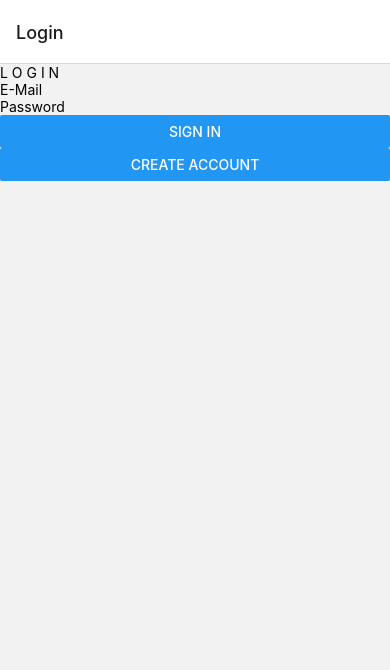
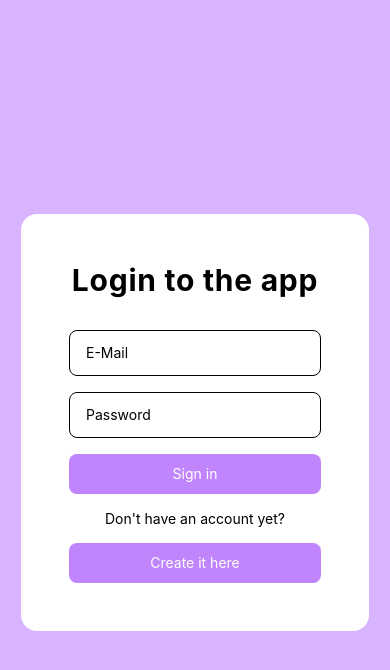
Before and after one commit to zuzakula/zodiac-match-app, a React Native app: screen /Login in a window 390 px wide. Shown: the top 670 px of the page. Built offline with nearby package versions, Linux system fonts and the light colour scheme; no server answers; what expo-web-browser would draw is missing.

Commit message:
feat: tailwind and styling

```diff
--- a/App.tsx
+++ b/App.tsx
@@ -10,16 +10,6 @@ import HomeScreen from "./screens/HomeScreen";
 WebBrowser.maybeCompleteAuthSession();
 
 const Stack = createNativeStackNavigator();
-
-const InsideStack = createNativeStackNavigator();
-
-const InsideLayout = () => {
-  return (
-    <InsideStack.Navigator>
-      <InsideStack.Screen name="Home screen" component={HomeScreen} />
-    </InsideStack.Navigator>
-  );
-};
 
 export default function App() {
   const [user, setUser] = useState<any>(null);
@@ -35,15 +25,15 @@ export default function App() {
       <Stack.Navigator initialRouteName="Login">
         {user ? (
           <Stack.Screen
-            name="Inside"
-            component={InsideLayout}
+            name="Home"
+            component={HomeScreen}
             options={{ headerShown: false }}
           ></Stack.Screen>
         ) : (
           <Stack.Screen
             name="Login"
             component={LoginScreen}
-            // options={{ headerShown: false }}
+            options={{ headerShown: false }}
           />
         )}
       </Stack.Navigator>
--- a/babel.config.js
+++ b/babel.config.js
@@ -1,7 +1,7 @@
-module.exports = function(api) {
+module.exports = function (api) {
   api.cache(true);
   return {
-    presets: ['babel-preset-expo'],
+    presets: ["babel-preset-expo"],
     plugins: [
       [
         "module:react-native-dotenv",
@@ -10,6 +10,7 @@ module.exports = function(api) {
           path: ".env",
         },
       ],
+      "nativewind/babel",
     ],
   };
 };
--- a/package.json
+++ b/package.json
@@ -21,11 +21,13 @@
     "expo-status-bar": "~1.6.0",
     "expo-web-browser": "~12.3.2",
     "firebase": "^10.3.1",
+    "nativewind": "^2.0.11",
     "react": "18.2.0",
     "react-native": "0.72.4",
     "react-native-dotenv": "^3.4.9",
     "react-native-safe-area-context": "^4.7.2",
-    "react-native-screens": "~3.22.0"
+    "react-native-screens": "~3.22.0",
+    "tailwindcss": "3.3.2"
   },
   "devDependencies": {
     "@babel/core": "^7.20.0",
--- a/screens/HomeScreen.tsx
+++ b/screens/HomeScreen.tsx
@@ -1,22 +1,21 @@
-import { View, Text, Button } from "react-native";
+import { View, Text, Button, Pressable } from "react-native";
 import { auth } from "../firebaseConfig";
 import { signOut } from "firebase/auth";
 
 const HomeScreen = () => {
-  console.log(auth);
   return (
-    <View>
-      <Text>home screen</Text>
-      <Button
-        title="Sign Out"
+    <View className=" min-h-screen flex justify-center items-center py-12 px-12 bg-white rounded-2xl z-20 space-y-4">
+      <Text className="text-3xl font-bold">Hello!</Text>
+      <Pressable
+        className="bg-purple-400 h-10 px-4 items-center justify-center rounded-lg"
         onPress={() =>
           signOut(auth)
-            .then((r) => {
-              console.log(r, auth);
-            })
+            .then(() => {})
             .catch((err) => alert(err))
         }
-      />
+      >
+        <Text className="text-white text-bold">Sign Out</Text>
+      </Pressable>
     </View>
   );
 };
--- a/screens/LoginScreen.tsx
+++ b/screens/LoginScreen.tsx
@@ -1,4 +1,11 @@
-import { View, Text, Button, TextInput, ActivityIndicator } from "react-native";
+import {
+  View,
+  Text,
+  Button,
+  TextInput,
+  ActivityIndicator,
+  Pressable,
+} from "react-native";
 import { useState } from "react";
 import { auth } from "../firebaseConfig";
 import {
@@ -43,9 +50,13 @@ const LoginScreen = () => {
   };
 
   return (
-    <View>
-      <Text>L O G I N </Text>
+    <View className="min-h-screen bg-purple-300 flex justify-center items-center">
+      <View className="py-12 px-12 bg-white rounded-2xl z-20 space-y-4">
+        <Text className="text-3xl font-bold text-center mb-4 cursor-pointer tracking-wide">
+          Login to the app
+        </Text>
         <TextInput
+          className="block text-sm py-3 px-4 rounded-lg border outline-none"
           placeholder="E-Mail"
           autoCapitalize="none"
           onChangeText={(v) => {
@@ -53,7 +64,9 @@ const LoginScreen = () => {
           }}
           value={email}
         ></TextInput>
+
         <TextInput
+          className="block text-sm py-3 px-4 rounded-lg border outline-none"
           placeholder="Password"
           autoCapitalize="none"
           onChangeText={(v) => {
@@ -62,15 +75,30 @@ const LoginScreen = () => {
           value={password}
           secureTextEntry={true}
         ></TextInput>
+
         {loading ? (
           <ActivityIndicator size="large" color="#0000ff" />
         ) : (
           <>
-          <Button title="Sign in" onPress={signIn} />
-          <Button title="Create account" onPress={signUp} />
+            <Pressable
+              className="bg-purple-400 h-10 px-4 items-center justify-center rounded-lg mt-4 mb-4"
+              onPress={signIn}
+            >
+              <Text className="text-white text-bold">Sign in</Text>
+            </Pressable>
+            <Text className="text-center mb-4 cursor-pointer">
+              Don't have an account yet?
+            </Text>
+            <Pressable
+              className="bg-purple-400 h-10 px-4 items-center justify-center rounded-lg"
+              onPress={signUp}
+            >
+              <Text className="text-white text-bold">Create it here</Text>
+            </Pressable>
           </>
         )}
         {/*<Button title="login with google" onPress={() => promptAsync()} />*/}
+      </View>
     </View>
   );
 };
--- /dev/null
+++ b/tailwind.config.js
@@ -0,0 +1,8 @@
+/** @type {import('tailwindcss').Config} */
+module.exports = {
+  content: ["./App.{js,jsx,ts,tsx}", "./screens/**/*.{js,jsx,ts,tsx}"],
+  theme: {
+    extend: {},
+  },
+  plugins: [],
+};
```
Also changed, not shown: 2 other files (tests, documents, lock files or other folders). Lines whose indentation alone changed are shown as unchanged.
